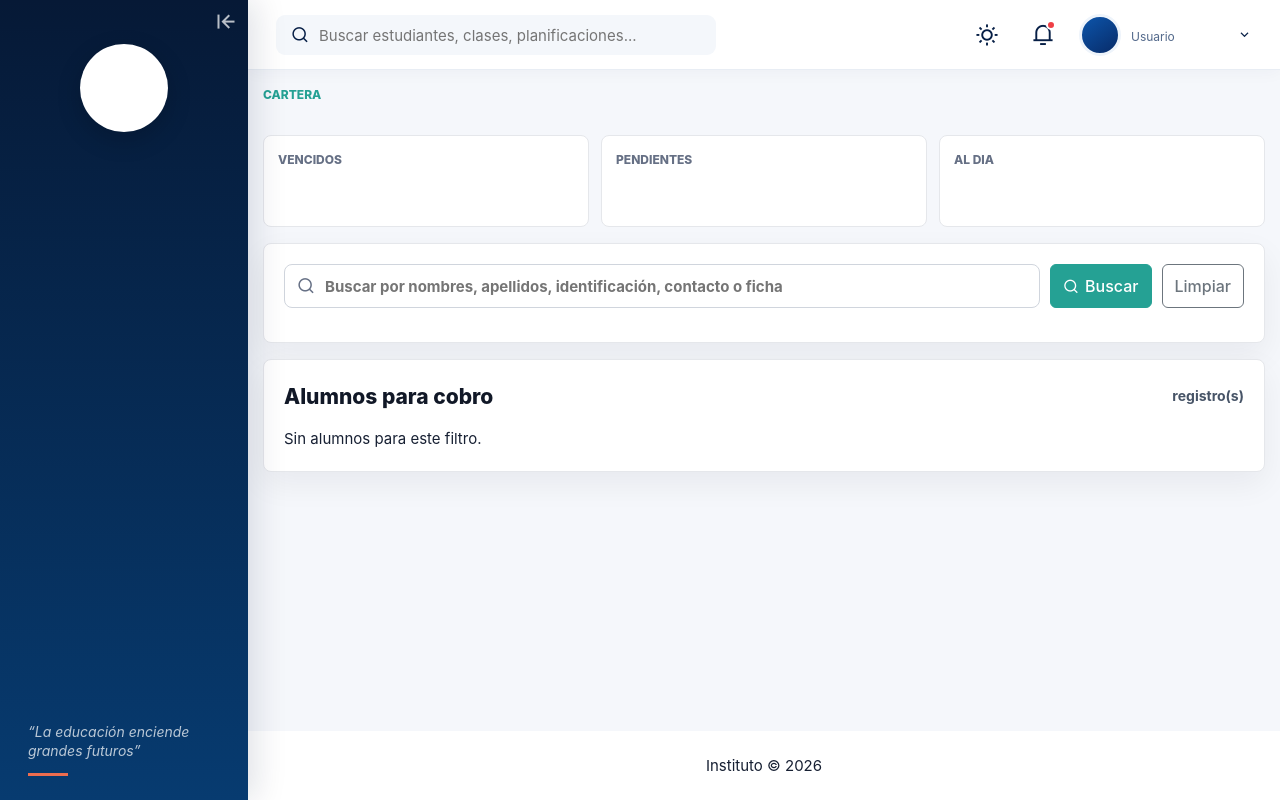
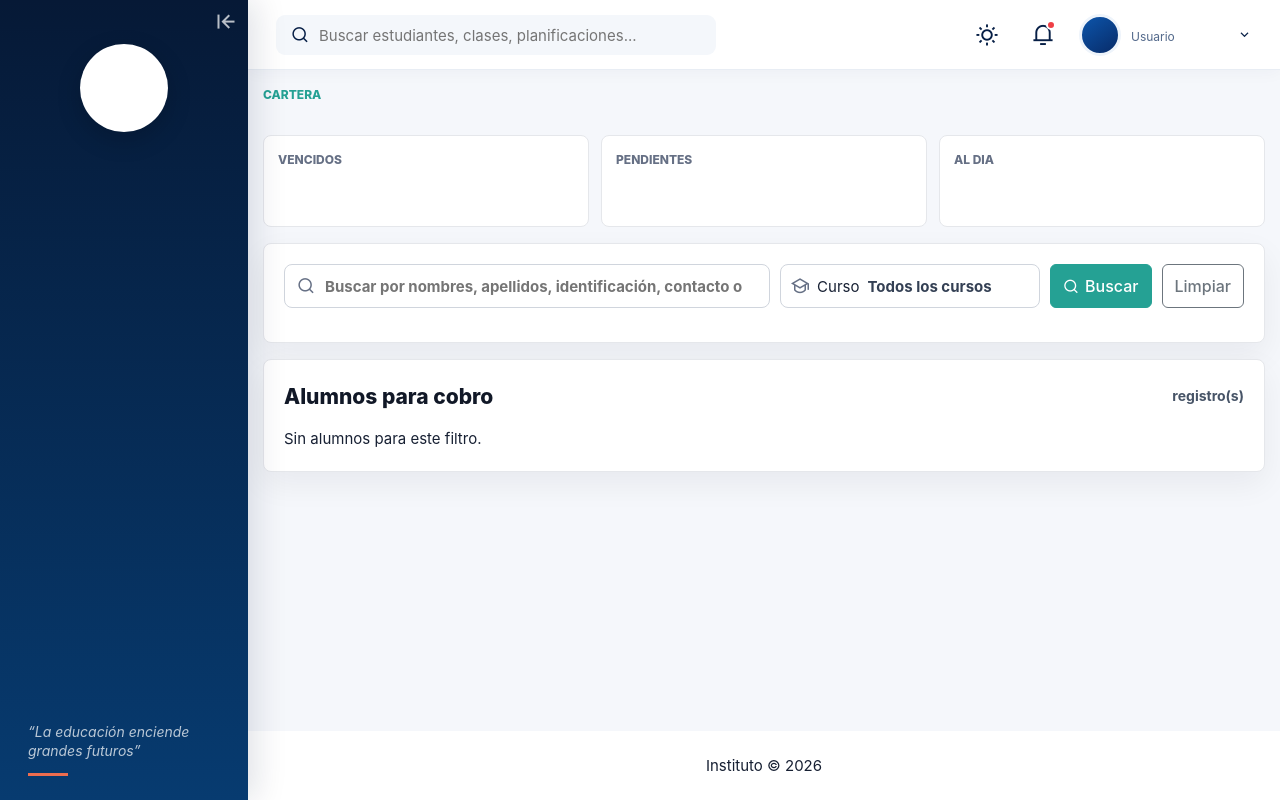
Before and after one commit to 5dg6mtq9qv-arch/instituto, a Django app: template templates/cartera/alumno_cartera_list.html in a window 1280 px wide. Run offline with Django 5.2, Linux system fonts and the light colour scheme; the template is opened without the code that fills it, so the values that code supplies are empty; some libraries are stand-ins or nearby versions.

Commit message:
filtro por cursos

```diff
--- a/templates/cartera/alumno_cartera_list.html
+++ b/templates/cartera/alumno_cartera_list.html
@@ -59,6 +59,16 @@
         <i class="ri-search-line"></i>
         <input type="search" name="q" value="{{ request.GET.q }}" placeholder="Buscar por nombres, apellidos, identificación, contacto o ficha">
       </div>
+      <label class="student-payment-course-filter">
+        <i class="ri-graduation-cap-line"></i>
+        <span class="sr-only">Curso</span>
+        <select name="curso" aria-label="Filtrar por curso">
+          <option value="">Todos los cursos</option>
+          {% for curso in course_options %}
+            <option value="{{ curso }}"{% if curso == selected_curso %} selected{% endif %}>{{ curso }}</option>
+          {% endfor %}
+        </select>
+      </label>
       <button class="btn btn-primary-600" type="submit">
         <i class="ri-search-line"></i>
         Buscar
@@ -303,7 +313,7 @@
       align-items: center;
       display: grid;
       gap: 10px;
-      grid-template-columns: minmax(260px, 1fr) auto auto;
+      grid-template-columns: minmax(260px, 1fr) minmax(190px, 260px) auto auto;
     }
 
     .student-payment-search {
@@ -331,6 +341,34 @@
       font-weight: 700;
       min-width: 0;
       outline: 0;
+    }
+
+    .student-payment-course-filter {
+      align-items: center;
+      background: #ffffff;
+      border: 1px solid #d0d5dd;
+      border-radius: 8px;
+      display: flex;
+      gap: 8px;
+      min-height: 44px;
+      padding: 0 10px;
+    }
+
+    .student-payment-course-filter i {
+      color: #667085;
+      flex: 0 0 auto;
+      font-size: 18px;
+    }
+
+    .student-payment-course-filter select {
+      background: transparent;
+      border: 0;
+      color: #344054;
+      cursor: pointer;
+      font-weight: 700;
+      min-width: 0;
+      outline: 0;
+      width: 100%;
     }
 
     .student-payment-filter .btn {
```
Also changed, not shown: apps/cartera/tests.py (+18 -0 lines), apps/cartera/views.py (+32 -4 lines).
